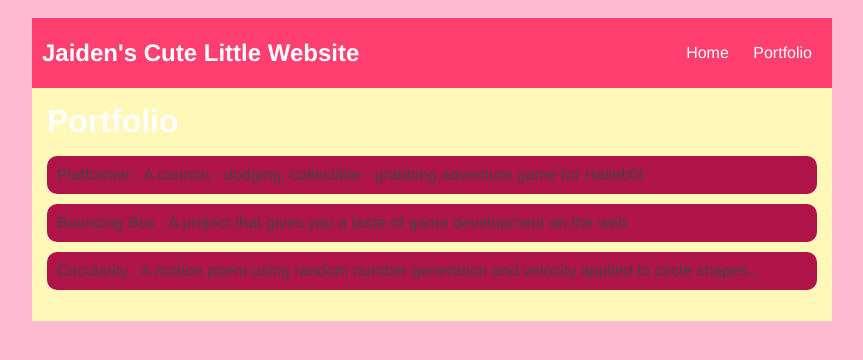
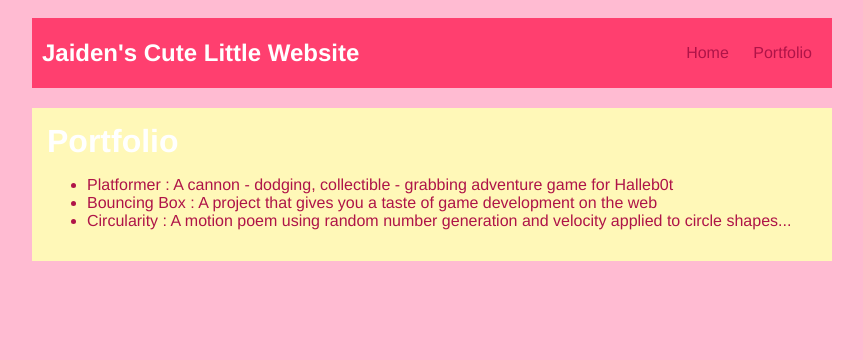
Before and after one commit to JaidenFrancis/JaidenFrancis.github.io, a plain HTML site: page portfolio.html in a window 1280 px wide. Shown: the whole page, without its empty margins (208-1071 px from the left). Drawn offline with Linux system fonts and the light colour scheme.

Commit message:
add portfolio.html file

```diff
--- a/portfolio.html
+++ b/portfolio.html
@@ -2,18 +2,13 @@
 <html>
     <head>
         <title>Jaiden's Cute Little Website</title>
-        <style type="text/css">
+        <style>
             body {
             background: rgb(255, 187, 210);
             color: rgb(175, 20, 72);
             padding: 10px;
             font-family: 'Franklin Gothic Medium', 'Arial Narrow', Arial, sans-serif;
         }
-            header {
-                font-size: 1.5em;
-                font-weight: bold;
-            }
-
         #all-contents {
           max-width: 800px;
             margin: auto;
@@ -23,6 +18,7 @@
         nav {
             background: rgb(255, 63, 111);
            margin: 0 auto;
+           margin-bottom: 20px;
             display: flex;
             padding: 10px;
         }
@@ -40,9 +36,9 @@
             display: inline-block;
             padding: 0 10px;
         }
-            .nav-a {
+        a {
             text-decoration: none;
-                color: #fff;
+            color: rgb(175, 20, 72);
         }
 
         /* main container area beneath menu */
@@ -50,34 +46,24 @@
             background: rgb(255, 248, 184);
             display: flex;
         }
+        .sidebar {
+            margin-right: 25px;
+            padding: 10px;
+        }
+        .sidebar-img {
+            width: 200px;
+        }
         .content {
+
             flex: 1;
             padding: 15px;
-                         /* portfolio styles */
-         .content h1 {
-             color: black;
         }
-
-         #portfolio {
-             list-style-type: none;
-             padding-left: 0;
+        #interests {
+            border: 4px rgb(230, 0, 115) ridge;
+            padding: 8px;
         }
-
-         #portfolio li {
-             background: rgb(175, 20, 72);
-             padding: 10px;
-             border-radius: 10px;
-             margin-bottom: 10px;
-         }
-
-         #portfolio li:hover {
-             background: #eee;
-         }
-
-         #portfolio a {
-             text-decoration: none;
-             color: #454545;
-         }
+        h2, h3 {
+            margin: 0px;
         }
      </style>
     </head>
```
Lines whose indentation alone changed are shown as unchanged.
